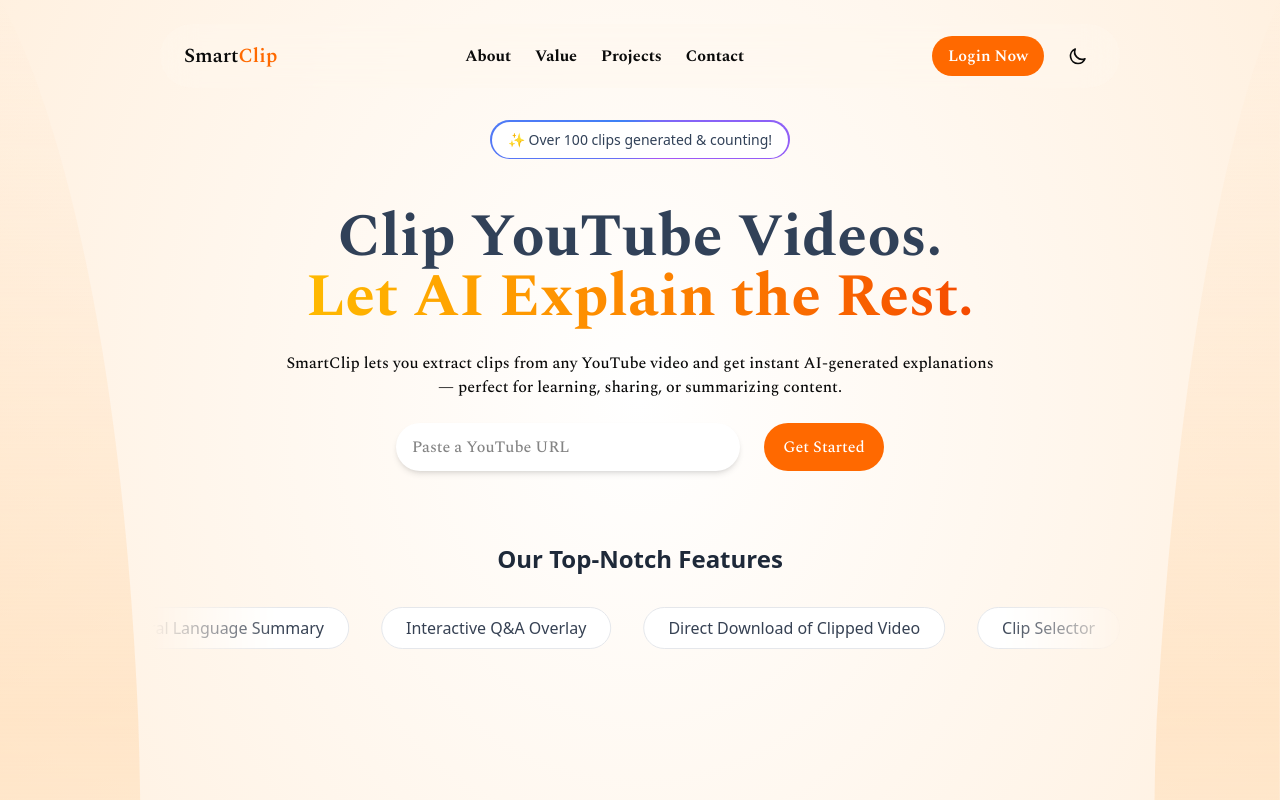
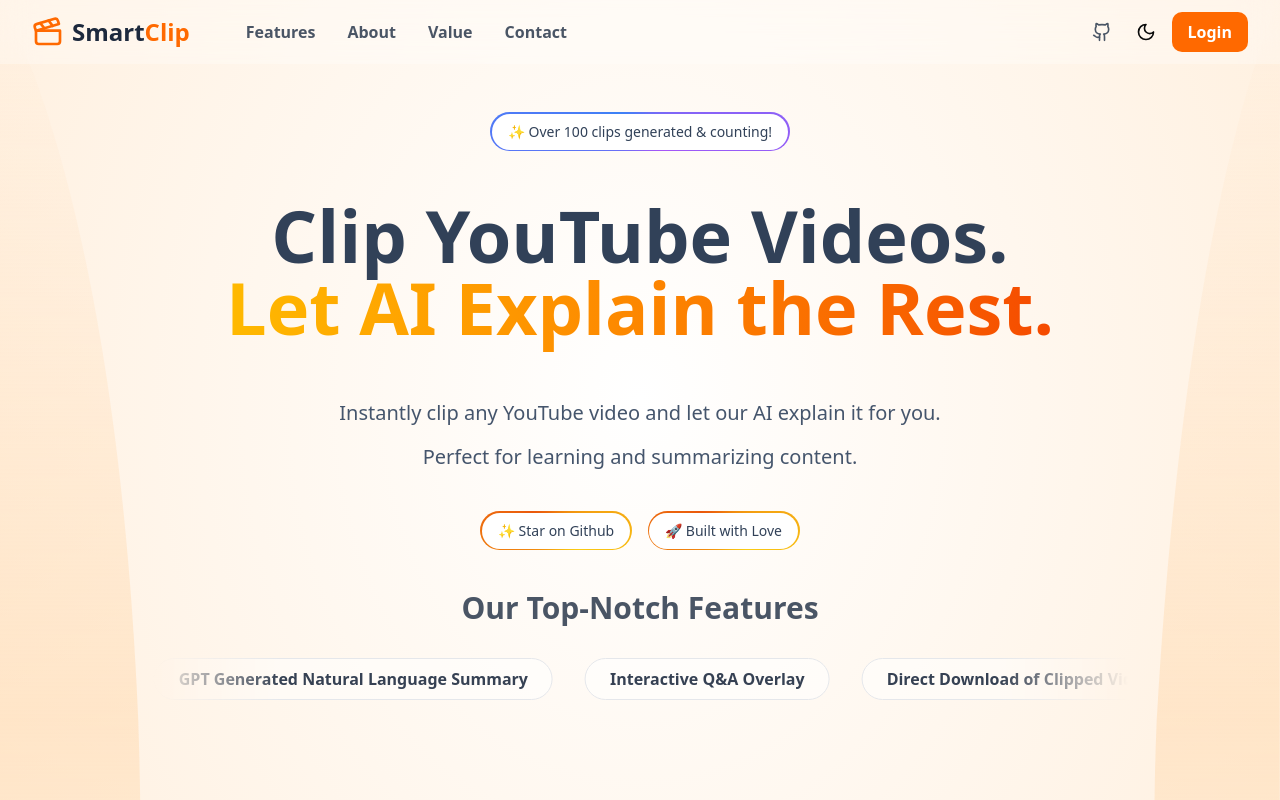
Before and after one commit to Rohan11203/SmartClip.ai, a React (Vite) app in the folder client/: page / in a window 1280 px wide. Shown: the top 800 px of the page. Built offline with nearby package versions, Linux system fonts and the light colour scheme.

Commit message:
style: Improve landing page layout and visuals

```diff
--- a/client/src/App.css
+++ b/client/src/App.css
@@ -1,86 +1,17 @@
+/* src/index.css */
 
+@import url('https://fonts.googleapis.com/css2?family=Spectral:ital,wght@0,200;0,300;0,400;0,500;0,600;0,700;0,800;1,200;1,300;1,400;1,500;1,600;1,700;1,800&display=swap');
 
+body {
+  margin: 0;
+  font-family: ui-sans-serif, system-ui, sans-serif, "Apple Color Emoji", "Segoe UI Emoji", "Segoe UI Symbol", "Noto Color Emoji";
+  -webkit-font-smoothing: antialiased;
+  -moz-osx-font-smoothing: grayscale;
+}
 
-.spectral-extralight {
-    font-family: "Spectral", serif;
-    font-weight: 200;
-    font-style: normal;
-  }
-
-  .spectral-light {
-    font-family: "Spectral", serif;
-    font-weight: 300;
-    font-style: normal;
-  }
-
-  .spectral-regular {
-    font-family: "Spectral", serif;
-    font-weight: 400;
-    font-style: normal;
-  }
-
-  .spectral-medium {
-    font-family: "Spectral", serif;
-    font-weight: 500;
-    font-style: normal;
-  }
-
-  .spectral-semibold {
-    font-family: "Spectral", serif;
-    font-weight: 600;
-    font-style: normal;
-  }
-
-  .spectral-bold {
-    font-family: "Spectral", serif;
-    font-weight: 700;
-    font-style: normal;
-  }
-
-  .spectral-extrabold {
-    font-family: "Spectral", serif;
-    font-weight: 800;
-    font-style: normal;
-  }
-
-  .spectral-extralight-italic {
-    font-family: "Spectral", serif;
-    font-weight: 200;
-    font-style: italic;
-  }
-
-  .spectral-light-italic {
-    font-family: "Spectral", serif;
-    font-weight: 300;
-    font-style: italic;
-  }
-
-  .spectral-regular-italic {
-    font-family: "Spectral", serif;
-    font-weight: 400;
-    font-style: italic;
-  }
-
-  .spectral-medium-italic {
-    font-family: "Spectral", serif;
-    font-weight: 500;
-    font-style: italic;
-  }
-
-  .spectral-semibold-italic {
-    font-family: "Spectral", serif;
-    font-weight: 600;
-    font-style: italic;
-  }
-
-  .spectral-bold-italic {
-    font-family: "Spectral", serif;
-    font-weight: 700;
-    font-style: italic;
-  }
-
-  .spectral-extrabold-italic {
-    font-family: "Spectral", serif;
-    font-weight: 800;
-    font-style: italic;
-  }
+/* Use this single class to apply the Spectral font.
+  The font weights are already loaded from the @import rule.
+*/
+.spectral {
+  font-family: "Spectral", serif;
+}
--- a/client/src/components/HeroSection.tsx
+++ b/client/src/components/HeroSection.tsx
@@ -1,6 +1,7 @@
 import { Link } from "react-router-dom";
 import Features from "./ui/Features";
 import { motion } from "framer-motion";
+
 const HeroSection = () => {
   return (
     <motion.div
@@ -8,10 +9,51 @@
       initial={{ opacity: 0, y: 50 }}
       animate={{ opacity: 1, y: 0 }}
       transition={{ duration: 0.6, delay: 0.2 }}
-      className="relative max-w-5xl mx-auto px-6 text-center"
+      className="relative max-w-5xl mx-auto px-6 text-center font-bold"
     >
-      <div className="flex flex-col gap-6">
-        <div className="mt-30 ">
+      <div className="absolute hidden dark:block top-20 left-1/2 -translate-x-1/2 w-full max-w-4xl h-96 pointer-events-none z-[1]">
+        <svg
+          className="animate-fade-in w-full h-full"
+          xmlns="http://www.w3.org/2000/svg"
+          viewBox="0 0 800 400"
+          fill="none"
+        >
+          <defs>
+            <filter
+              id="glow-filter"
+              x="-50%"
+              y="-50%"
+              width="200%"
+              height="200%"
+              colorInterpolationFilters="sRGB"
+            >
+              <feGaussianBlur stdDeviation="60" result="coloredBlur" />
+            </filter>
+          </defs>
+          <g filter="url(#glow-filter)">
+            {/* Orange Glow */}
+            <ellipse
+              cx="300"
+              cy="200"
+              rx="180"
+              ry="80"
+              fill="#ea580c"
+              fillOpacity="0.3"
+            />
+            {/* Amber Glow */}
+            <ellipse
+              cx="500"
+              cy="200"
+              rx="200"
+              ry="90"
+              fill="#facc15"
+              fillOpacity="0.25"
+            />
+          </g>
+        </svg>
+      </div>
+      <div className="flex z-[2] flex-col gap-6">
+        <div className="mt-28">
           <span className="relative inline-flex overflow-hidden rounded-full p-[1.5px]">
             <span className="absolute inset-[-1000%] animate-[spin_3s_linear_infinite] bg-[conic-gradient(from_90deg_at_50%_50%,#a855f7_0%,#3b82f6_50%,#a855f7_100%)]"></span>
             <div className="inline-flex h-full w-full cursor-pointer items-center justify-center rounded-full bg-white dark:bg-black px-4 py-2 text-sm font-medium text-slate-700 dark:text-slate-200 backdrop-blur-sm">
@@ -19,31 +61,39 @@
             </div>
           </span>
         </div>
-        <h1 className="mt-6 spectral-bold  dark:text-white sm:text-5xl md:text-6xl text-3xl  text-slate-700">
+
+        <h1 className="mt-6  dark:text-white text-5xl sm:text-6xl md:text-7xl font-bold text-slate-700">
           Clip YouTube Videos. <br />
           <span className="bg-clip-text text-transparent bg-gradient-to-r from-amber-400 to-orange-600 dark:from-amber-300 dark:to-orange-500">
             Let AI Explain the Rest.
           </span>
         </h1>
 
-        <p className="spectral-medium text-xs px-4 sm:text-base dark:text-orane-100 dark:text-white">
-          SmartClip lets you extract clips from any YouTube video and get
-          instant AI-generated explanations
-          <br />— perfect for learning, sharing, or summarizing content.
-        </p>
+        <div className="mt-8 text-center space-y-4">
+          <p className="px-4 sm:text-xl text-lg font-medium dark:text-slate-200 text-slate-600">
+            Instantly clip any YouTube video and let our AI explain it for you.
+          </p>
+          <p className="px-4 sm:text-xl text-lg font-medium dark:text-slate-200 text-slate-600">
+            Perfect for learning and summarizing content.
+          </p>
+        </div>
 
-        <div className="sm:flex grid justify-center items-center gap-6 spectral-medium">
-          <div>
-            <input
-              placeholder="Paste a YouTube URL"
-              className=" outline-none dark:text-grey-100 shadow-md h-12 w-full sm:w-86 p-4 bg-white dark:bg-[#121212]  rounded-4xl"
-            />
-          </div>
-          <button className="bg-orange-500  text-white h-12 sm:w-30 w-full rounded-4xl cursor-pointer hover:bg-orange-600 transition duration-300">
-            <Link to={"clipVideos"} className=" ">
-              Get Started
-            </Link>
-          </button>
+        <div className="flex justify-center gap-4 mt-4">
+          <span className="relative inline-flex overflow-hidden rounded-full p-[1.5px]">
+            <span className="absolute inset-[-1000%] animate-[spin_3s_linear_infinite] bg-[conic-gradient(from_90deg_at_50%_50%,#facc15_0%,#ea580c_50%,#facc15_100%)]"></span>
+            <div className="inline-flex h-full w-full cursor-pointer items-center justify-center rounded-full bg-white dark:bg-black px-4 py-2 text-sm font-medium text-slate-700 dark:text-slate-200 backdrop-blur-sm">
+              <Link to={"https://github.com/Rohan11203/SmartClip.ai/"}>
+                ✨ Star on Github
+              </Link>
+            </div>
+          </span>
+
+          <span className="relative inline-flex overflow-hidden rounded-full p-[1.5px]">
+            <span className="absolute inset-[-1000%] animate-[spin_3s_linear_infinite] bg-[conic-gradient(from_90deg_at_50%_50%,#facc15_0%,#ea580c_50%,#facc15_100%)]"></span>
+            <div className="inline-flex h-full w-full cursor-pointer items-center justify-center rounded-full bg-white dark:bg-black px-4 py-2 text-sm font-medium text-slate-700 dark:text-slate-200 backdrop-blur-sm">
+              🚀 Built with Love
+            </div>
+          </span>
         </div>
 
         <Features />
--- a/client/src/components/Navbar.tsx
+++ b/client/src/components/Navbar.tsx
@@ -3,6 +3,7 @@
 import { HashLink } from "react-router-hash-link";
 import AuthModal from "./AuthModal";
 import { onSignin, onSignup } from "@/api";
+import { Clapperboard, Github, Link, Menu, Moon, Sun, X } from "lucide-react";
 const Navbar = () => {
   const [darkMode, setDarkMode] = useState(false);
   const [mobileMenuOpen, setMobileMenuOpen] = useState(false);
@@ -60,7 +61,8 @@
   async function handleGoogle() {
     try {
       setGoogleLoding(true);
-      window.location.href = "https://smartclip-ai.onrender.com/api/v1/users/google";
+      window.location.href =
+        "https://smartclip-ai.onrender.com/api/v1/users/google";
       localStorage.setItem("isAuth", "true");
     } catch (error) {
       console.error("Google Login Error : ", error);
@@ -102,182 +104,133 @@
   const toggleMobileMenu = () => {
     setMobileMenuOpen(!mobileMenuOpen);
   };
-
+  const navLinkClasses =
+    "text-gray-600 dark:text-gray-300 hover:text-orange-500 dark:hover:text-white transition-colors duration-300";
+  const iconButtonClasses =
+    "";
   return (
     <>
-      <nav className="fixed  top-2 left-0 right-0 z-50   max-w-5xl  mx-auto px-4">
-        <div className="bg-orange-50/40  rounded-2xl  dark:bg-black/40 backdrop-blur-lg     spectral-bold flex items-center justify-between p-2 py-3 md:m-4 m-0 md:rounded-4xl  px-6">
+      <nav className="fixed font-semibold z-10 w-full bg-white/30 dark:bg-black/80 backdrop-blur-lg  dark:border-gray-800">
+        <div className="max-w-full mx-auto px-4 sm:px-6 lg:px-8">
+          <div className="flex items-center justify-between h-16">
+            <div className="flex items-center gap-14">
+              <HashLink smooth to="#top" className="flex items-center gap-2">
+                <Clapperboard className="h-8 w-8 text-orange-500" />
+                <span className="text-2xl text-slate-800 dark:text-white font-bold">
+                  Smart<span className="text-orange-500">Clip</span>
+                </span>
+              </HashLink>
+              <div className="hidden md:flex items-center gap-8">
+                <HashLink smooth to="#features" className={navLinkClasses}>
+                  Features
+                </HashLink>
+                <HashLink smooth to="#about" className={navLinkClasses}>
+                  About
+                </HashLink>
+                <HashLink smooth to="#value" className={navLinkClasses}>
+                  Value
+                </HashLink>
+                <HashLink smooth to="#contact" className={navLinkClasses}>
+                  Contact
+                </HashLink>
+
+              </div>
+            </div>
+
+            <div className="flex items-center gap-2">
+              <div className="flex items-center gap-2">
+                <a
+                  href="https://github.com/Rohan11203/SmartClip.ai/"
+                  target="_blank"
+                  rel="noopener noreferrer"
+                  className="p-2  cursor-pointer"
+                >
+                  <Github
+                    size={20}
+                    className="text-gray-600 dark:text-gray-300"
+                  />
+                </a>
+                <button  onClick={toggleDarkMode} className="p-2   cursor-pointer">
+                  {darkMode ? <Sun size={20} /> : <Moon size={20} />}
+                </button>
+                {isAuth === "true" ? (
+                  <button
+                    onClick={() => navigate("/clipVideos")}
+                    className="hidden md:block bg-orange-500 text-white font-bold py-2 px-4 rounded-lg hover:bg-orange-600 transition-colors duration-300 cursor-pointer"
+                  >
+                    Try Now
+                  </button>
+                ) : (
+                  <button
+                    onClick={() => setOpen(true)}
+                    className="hidden md:block bg-orange-500 text-white font-bold py-2 px-4 rounded-lg hover:bg-orange-700 cursor-pointer transition-colors duration-300"
+                  >
+                    Login
+                  </button>
+                )}
+              </div>
+              <div className="md:hidden">
+                <button
+                  onClick={toggleMobileMenu}
+                  className="p-2  cursor-pointer"
+                >
+                  {mobileMenuOpen ? <X size={24} /> : <Menu size={24} />}
+                </button>
+              </div>
+            </div>
+          </div>
+        </div>
+
+        {mobileMenuOpen && (
+          <div className="md:hidden absolute top-full left-0 w-full bg-white dark:bg-black border-b border-gray-200 dark:border-gray-800">
+            <div className="px-4 pt-2 pb-4 space-y-3">
               <HashLink
                 smooth
-            to="#top"
-            className="text-xl font-semibold dark:text-gray-300"
+                to="#contact"
+                className="block text-center py-2"
+                onClick={toggleMobileMenu}
               >
-            Smart<span className="text-orange-500">Clip</span>
-          </HashLink>
-          <div className="hidden md:flex gap-6 dark:text-gray-400">
-            <HashLink
-              smooth
-              to="#about"
-              className="cursor-pointer hover:text-amber-500 dark:hover:text-gray-100 transition duration-300"
-            >
-              About
-            </HashLink>
-            <HashLink
-              smooth
-              to="#value"
-              className="cursor-pointer hover:text-amber-500 dark:hover:text-gray-100 transition duration-300"
-            >
-              Value
+                Contact
               </HashLink>
               <HashLink
                 smooth
                 to="#about"
-              className="cursor-pointer hover:text-amber-500 dark:hover:text-gray-100 transition duration-300"
+                className="block text-center py-2"
+                onClick={toggleMobileMenu}
               >
-              Projects
+                About
               </HashLink>
-            <HashLink
-              smooth
-              to="#contact"
-              className="cursor-pointer hover:text-amber-500 dark:hover:text-gray-100 transition duration-300"
+              <a
+                href="https://github.com/your-repo"
+                target="_blank"
+                rel="noopener noreferrer"
+                className="flex items-center justify-center gap-2 text-center py-2"
               >
-              Contact
-            </HashLink>
-          </div>
-          <div className="flex items-center">
+                <Github size={20} /> GitHub
+              </a>
+              <div className="mt-4 border-t border-gray-200 dark:border-gray-700 pt-4">
                 {isAuth === "true" ? (
                   <button
-                onClick={() => navigate("/clipVideos")}
-                className="sm:block hidden text-center bg-orange-500 cursor-pointer text-white px-4 py-2 w-full rounded-4xl font-semibold  hover:bg-orange-600 transition duration-300"
+                    onClick={() => {
+                      navigate("/clipVideos");
+                      toggleMobileMenu();
+                    }}
+                    className="w-full bg-orange-500 text-white font-bold py-3 rounded-lg"
                   >
-                Clip Now
+                    Try Now
                   </button>
                 ) : (
                   <button
-                onClick={() => setOpen(true)}
-                className="sm:block hidden text-center cursor-pointer bg-orange-500 text-white px-4 py-2 w-full rounded-4xl font-semibold hover:bg-orange-400 transition duration-300"
+                    onClick={() => {
+                      setOpen(true);
+                      toggleMobileMenu();
+                    }}
+                    className="w-full bg-orange-500 text-white font-bold py-3 rounded-lg"
                   >
-                Login Now
+                    Login
                   </button>
                 )}
-            <button
-              onClick={toggleDarkMode}
-              className="ml-4 p-2 rounded-md  cursor-pointer"
-            >
-              {darkMode ? (
-                <svg
-                  xmlns="http://www.w3.org/2000/svg"
-                  className="h-5 w-5"
-                  fill="none"
-                  viewBox="0 0 24 24"
-                  stroke="currentColor"
-                >
-                  <path
-                    strokeLinecap="round"
-                    strokeLinejoin="round"
-                    strokeWidth={2}
-                    d="M12 3v1m0 16v1m9-9h-1M4 12H3m15.364 6.364l-.707-.707M6.343 6.343l-.707-.707m12.728 0l-.707.707M6.343 17.657l-.707.707M16 12a4 4 0 11-8 0 4 4 0 018 0z"
-                  />
-                </svg>
-              ) : (
-                <svg
-                  xmlns="http://www.w3.org/2000/svg"
-                  className="h-5 w-5"
-                  fill="none"
-                  viewBox="0 0 24 24"
-                  stroke="currentColor"
-                >
-                  <path
-                    strokeLinecap="round"
-                    strokeLinejoin="round"
-                    strokeWidth={2}
-                    d="M20.354 15.354A9 9 0 018.646 3.646 9.003 9.003 0 0012 21a9.003 9.003 0 008.354-5.646z"
-                  />
-                </svg>
-              )}
-            </button>
-            <button
-              onClick={toggleMobileMenu}
-              className="md:hidden p-2 rounded-md "
-            >
-              {/* Hamburger / Close icon */}
-              {mobileMenuOpen ? (
-                <svg
-                  xmlns="http://www.w3.org/2000/svg"
-                  className="h-6 w-6  dark:text-white"
-                  fill="none"
-                  viewBox="0 0 24 24"
-                  stroke="currentColor"
-                >
-                  <path
-                    strokeLinecap="round"
-                    strokeLinejoin="round"
-                    strokeWidth={2}
-                    d="M6 18L18 6M6 6l12 12"
-                  />
-                </svg>
-              ) : (
-                <svg
-                  xmlns="http://www.w3.org/2000/svg"
-                  className="h-6 w-6 cursor-pointer dark:text-white"
-                  fill="none"
-                  viewBox="0 0 24 24"
-                  stroke="currentColor"
-                >
-                  <path
-                    strokeLinecap="round"
-                    strokeLinejoin="round"
-                    strokeWidth={2}
-                    d="M4 6h16M4 12h16M4 18h16"
-                  />
-                </svg>
-              )}
-            </button>
               </div>
-        </div>
-        {/* Mobile Menu */}
-        {mobileMenuOpen && (
-          <div className="mt-2 bg-white/50 dark:bg-black/50 backdrop-blur-lg rounded-2xl shadow-lg p-4 space-y-4 max-w-5xl mx-auto">
-            <a
-              href="#about"
-              className="block text-gray-700 dark:text-gray-200 hover:underline"
-            >
-              About
-            </a>
-            <a
-              href="#value"
-              className="block text-gray-700 dark:text-gray-200 hover:underline"
-            >
-              Value
-            </a>
-            <a
-              href="#projects"
-              className="block text-gray-700 dark:text-gray-200 hover:underline"
-            >
-              Projects
-            </a>
-            <a
-              href="#contact"
-              className="block text-gray-700 dark:text-gray-200 hover:underline"
-            >
-              Contact
-            </a>
-            <div className="mt-4">
-              {isAuth === "true" ? (
-                <button
-                  onClick={() => navigate("/clipVideos")}
-                  className="block text-center bg-orange-500  text-white px-4 py-2 w-full rounded-4xl font-semibold"
-                >
-                  Clip now
-                </button>
-              ) : (
-                <button
-                  onClick={() => setOpen(true)}
-                  className="block text-center bg-orange-500 text-white px-4 py-2 w-full rounded-4xl font-semibold"
-                >
-                  Login Now
-                </button>
-              )}
             </div>
           </div>
         )}
--- a/client/src/components/Testimonials.tsx
+++ b/client/src/components/Testimonials.tsx
@@ -15,7 +15,7 @@
   ];
 
   return (
-    <section className="py-16 bg-white  dark:bg-[#050505] text-orange-900 dark:text-white">
+    <section className="py-16 bg-white font-mono  dark:bg-[#050505] text-orange-900 dark:text-white">
       <div className="max-w-6xl mx-auto px-4 text-center">
         <h2 className="text-4xl font-bold mb-10">Loved by Early Users</h2>
         <div className="grid grid-cols-1 md:grid-cols-3 gap-6">
--- a/client/src/components/UseCases.tsx
+++ b/client/src/components/UseCases.tsx
@@ -24,7 +24,7 @@
   ];
 
   return (
-    <section id="value" className="py-20 bg-orange-50 text-orange-900 dark:text-white dark:bg-[#050505] ">
+    <section id="value" className="py-20 font-mono bg-orange-50 text-orange-900 dark:text-white dark:bg-[#050505] ">
       <div className="max-w-6xl mx-auto px-4 text-center">
         <h2 className="text-4xl font-bold mb-16 ">Why Use SmartClip?</h2>
         <div className="grid grid-cols-1 md:grid-cols-2 gap-8">
--- a/client/src/components/ui/Features.tsx
+++ b/client/src/components/ui/Features.tsx
@@ -22,28 +22,18 @@
         }
       `}</style>
 
-      <div className="mt-12 text-center">
-        <h2 className="text-2xl font-bold text-gray-800 dark:text-neutral-200">
+      <div className="sm:mt-4 mt-14 text-center">
+        <h2 className="text-3xl font-bold text-gray-600 dark:text-neutral-200">
           Our Top-Notch Features
         </h2>
 
-        <div
-          className="w-full mt-8 inline-flex flex-nowrap overflow-hidden [mask-image:_linear-gradient(to_right,transparent_0,_black_128px,_black_calc(100%-128px),transparent_100%)]"
-        >
+        <div className="w-full pt-8 inline-flex flex-nowrap overflow-hidden [mask-image:_linear-gradient(to_right,transparent_0,_black_128px,_black_calc(100%-128px),transparent_100%)]">
           <ul className="flex items-center justify-center md:justify-start [&_li]:mx-4 animate-[infinite-scroll_40s_linear_infinite]">
             {/* Render the list twice for a seamless loop */}
             {features.map((feature, idx) => (
               <li
                 key={idx}
-                className="bg-white dark:bg-neutral-900 border border-gray-200 dark:border-neutral-800 rounded-full px-6 py-2 text-gray-700 dark:text-neutral-300 whitespace-nowrap transition-colors hover:bg-gray-100 dark:hover:bg-neutral-800"
-              >
-                {feature}
-              </li>
-            ))}
-            {features.map((feature, idx) => (
-              <li
-                key={`duplicate-${idx}`}
-                className="bg-white dark:bg-neutral-900 border border-gray-200 dark:border-neutral-800 rounded-full px-6 py-2 text-gray-700 dark:text-neutral-300 whitespace-nowrap transition-colors hover:bg-gray-100 dark:hover:bg-neutral-800"
+                className="bg-white/50 dark:bg-black/50 border border-gray-200 dark:border-neutral-800 rounded-full px-6 py-2 text-gray-700 dark:text-neutral-300 whitespace-nowrap transition-colors hover:bg-gray-100 dark:hover:bg-neutral-800"
               >
                 {feature}
               </li>
--- a/client/src/index.css
+++ b/client/src/index.css
@@ -153,3 +153,21 @@
 .lenis.lenis-smooth iframe{
   pointer-events: none;
 }
+
+
+/* SpotLigt */
+/* In index.css */
+
+@keyframes spotlight {
+  from {
+    opacity: 0;
+  }
+  to {
+    opacity: 0.21;
+  }
+}
+
+.animate-spotlight {
+  /* No opacity property here */
+  animation: spotlight 2s 0.7s forwards;
+}
--- a/client/src/pages/LandingPage.tsx
+++ b/client/src/pages/LandingPage.tsx
@@ -20,7 +20,7 @@
     requestAnimationFrame(raf);
   }, []);
   return (
-    <div className="relative min-h-screen w-full overflow-x-hidden">
+    <div className="relative min-h-screen w-full overflow-x-hidden dark:bg-black">
       {/* LEFT SIDE SHAPE */}
       <div className="absolute  top-0 left-0 h-[100vh] md:h-[150vh] lg:h-[180vh] w-[12vw] z-10 dark:hidden">
         <svg
```
Also changed, not shown: client/src/components/Ai.tsx (+6 -5 lines), client/src/components/Steps.tsx (+3 -4 lines). Lines whose indentation alone changed are shown as unchanged.
